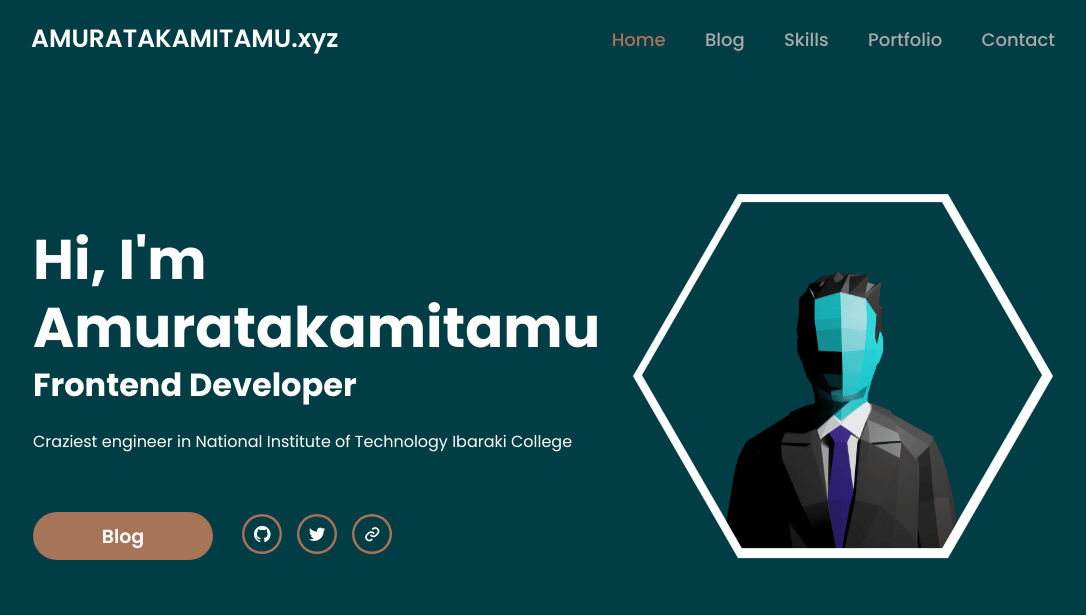
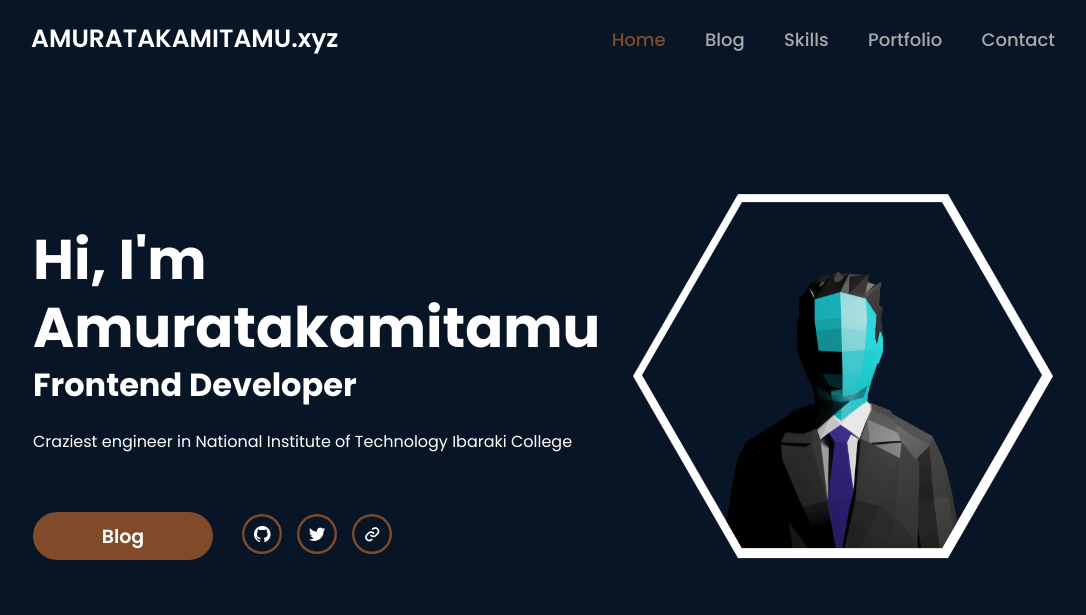
Before and after one commit to amuratakamitamu/portfolio, a plain HTML site: page index.html in a window 1280 px wide. Shown: the whole page, without its empty margins (97-1183 px from the left). Drawn offline with nearby package versions, Linux system fonts and the light colour scheme.

Commit message:
色の変更

```diff
--- a/assets/css/styles.css
+++ b/assets/css/styles.css
@@ -8,7 +8,7 @@
 }
 
 body {
-    background-color: #013d44;
+    background-color: #071526;
     color: #fff;
 }
 
@@ -48,7 +48,7 @@ body {
 
 .navbar a.active,
 .navbar a:hover {
-    color: #A67458;
+    color: #804a2b;
 }
 
 .home {
@@ -99,7 +99,7 @@ body {
     height: 48px;
     border-radius: 40px;
     font-size: 19px;
-    background: #A67458;
+    background: #804a2b;
     color: #fff;
     text-decoration: none;
     font-weight: 600;
@@ -109,7 +109,7 @@ body {
 }
 
 .btn:hover {
-    background: #835d47;
+    background: #4a2b19;
     transition: 0.2s;
 }
 
@@ -180,7 +180,7 @@ body {
     position: absolute;
     width: 100%;
     height: 100%;
-    background: #A67458;
+    background: #804a2b;
     border-radius: 50%;
     z-index: -1;
     transition: .5s ease;
@@ -191,7 +191,7 @@ body {
     position: absolute;
     width: 100%;
     height: 100%;
-    background: #013d44;
+    background: #071526;
     border-radius: 50%;
     transform: scale(.88);
     z-index: -1;
@@ -232,7 +232,7 @@ body {
     height: 346px;
     /* width*√3/2 */
     clip-path: polygon(25% 0, 75% 0%, 100% 50%, 75% 100%, 25% 100%, 0% 50%);
-    background: #013d44;
+    background: #071526;
 }
 
 
```
